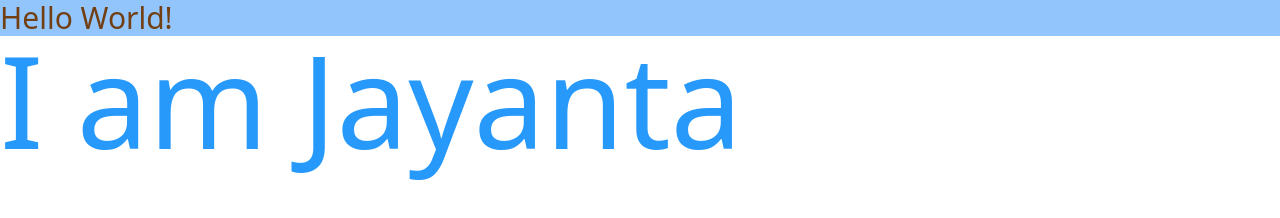
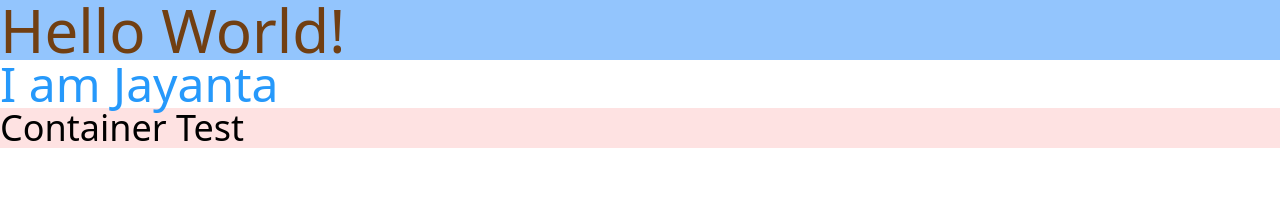
Before and after one commit to bjayanta/tailwindcss, a website: page src/index.html in a window 1280 px wide. Drawn offline with Linux system fonts and the light colour scheme.

Commit message:
container

```diff
--- a/src/index.html
+++ b/src/index.html
@@ -4,15 +4,19 @@
     <meta charset="UTF-8">
     <meta http-equiv="X-UA-Compatible" content="IE=edge">
     <meta name="viewport" content="width=device-width, initial-scale=1.0">
-    <title>Tailwind CSS</title>
+    <title>Container | Tailwind CSS</title>
 
     <!-- Tailwind CSS -->
     <link rel="stylesheet" href="../dist/style.css">
 </head>
 <body>
 
-    <h1 class="bg-blue-300 text-yellow-900 text-3xl">Hello World!</h1>
-    <h2 class="text-9xl text-wscolor">I am Jayanta</h2>
+    <h1 class="bg-blue-300 text-yellow-900 text-6xl">Hello World!</h1>
+    <h2 class="text-5xl text-wscolor">I am Jayanta</h2>
+
+    <div class="container bg-red-100 mx-auto">
+        <h3 class="text-4xl">Container Test</h3>
+    </div>
 
 </body>
 </html>
```
Also changed, not shown: dist/style.css, readme.md.
